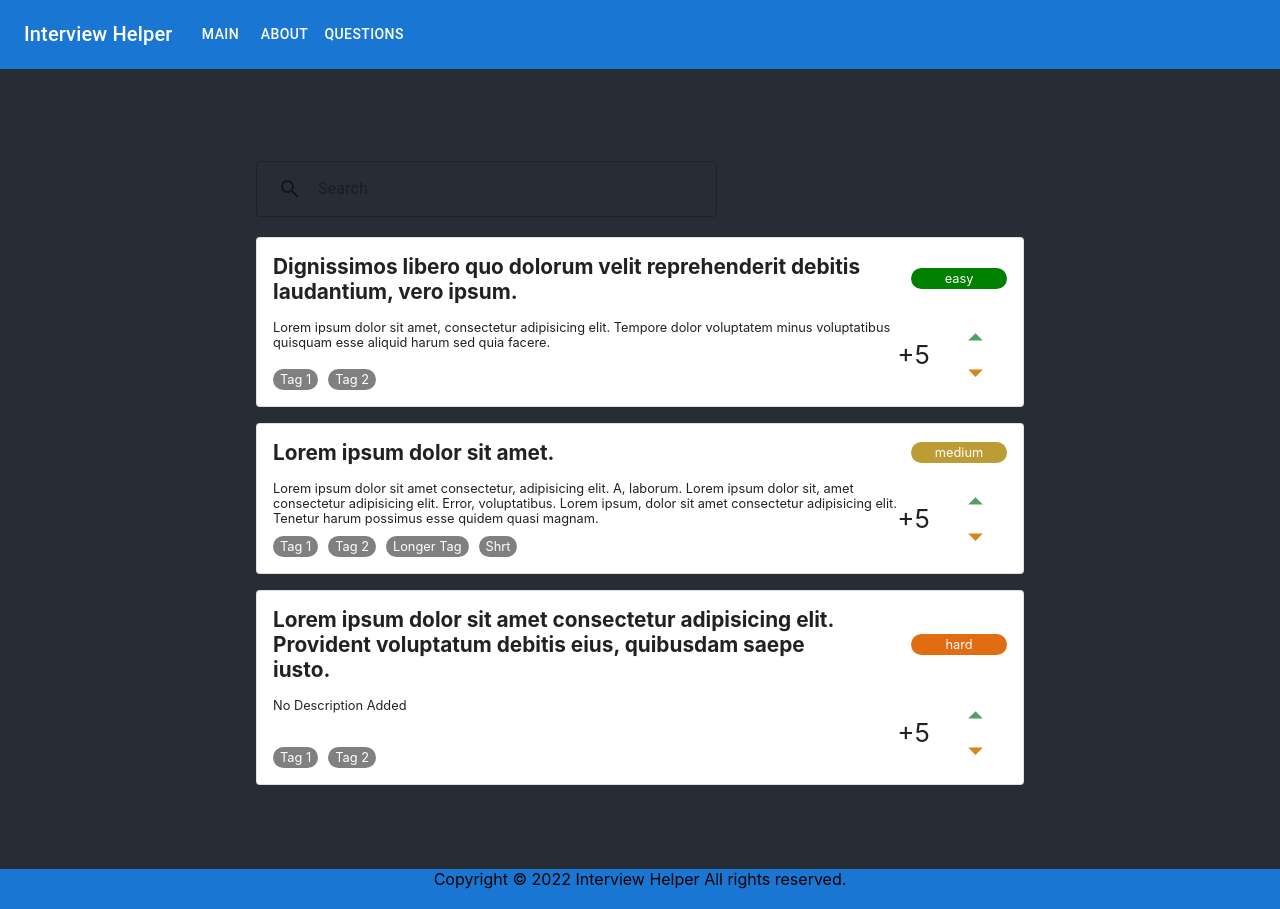
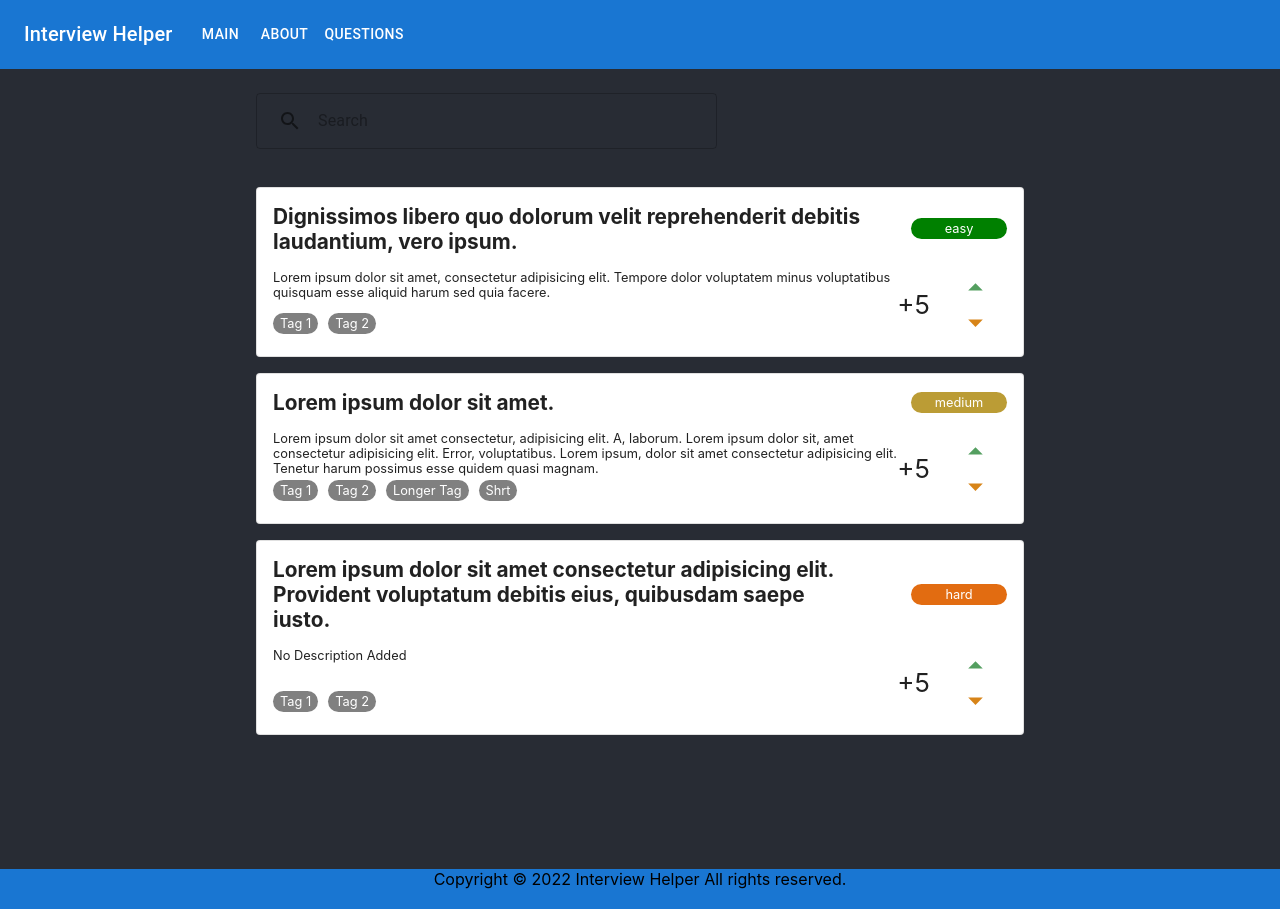
Before and after one commit to Sverdiyev/InterviewHelperFE, a React (Create React App) app: page /questions in a window 1280 px wide. Built offline with nearby package versions, Linux system fonts and the light colour scheme.

Commit message:
search bar absolute positioning

```diff
--- a/src/App.css
+++ b/src/App.css
@@ -11,6 +11,7 @@ main {
   justify-content: center;
   font-size: calc(10px + 2vmin);
   color: white;
+  position: relative;
 }
 
 .App-logo {
--- a/src/components/Question/QuestionBody.jsx
+++ b/src/components/Question/QuestionBody.jsx
@@ -11,7 +11,8 @@ const StyledTag = styled('span')({
   fontSize: '0.8rem',
   whiteSpace: 'nowrap',
   overflow: 'hidden',
-  maxWidth: '100px'
+  maxWidth: '100px',
+  display: 'inline-block'
 });
 
 function QuestionBody({ Note, Tags }) {
--- a/src/components/QuestionSearch/QuestionSearch.jsx
+++ b/src/components/QuestionSearch/QuestionSearch.jsx
@@ -18,7 +18,7 @@ function QuestionSearch({ questions, setFilteredQuestions }) {
   };
 
   return (
-    <Grid container sx={{ width: '60%', margin: '1rem 0' }}>
+    <Grid container sx={{ width: '60%', margin: '1rem 0', position: 'absolute', top: 0 }}>
       <TextField
         sx={{ width: '60%' }}
         margin="dense"
```
